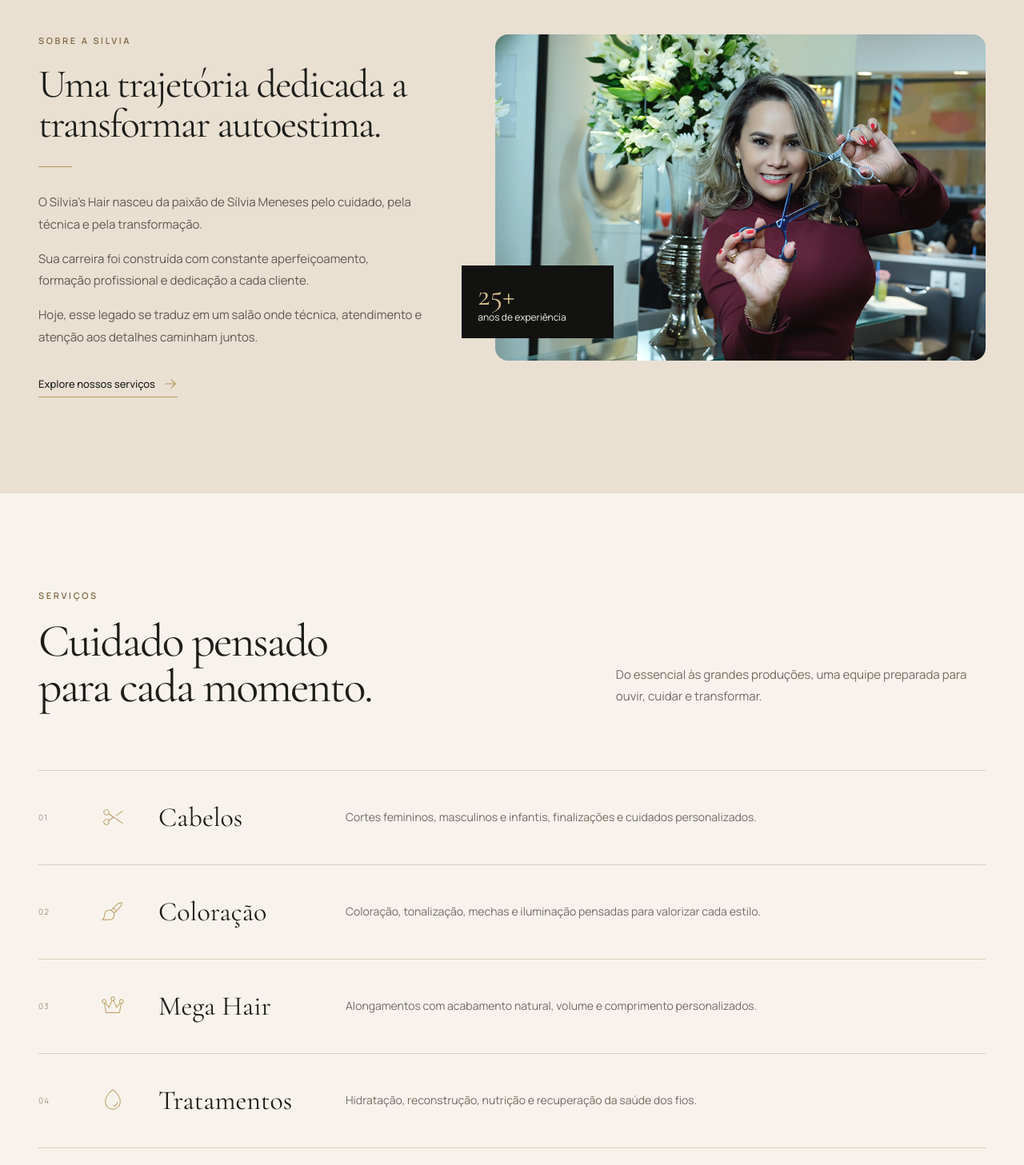
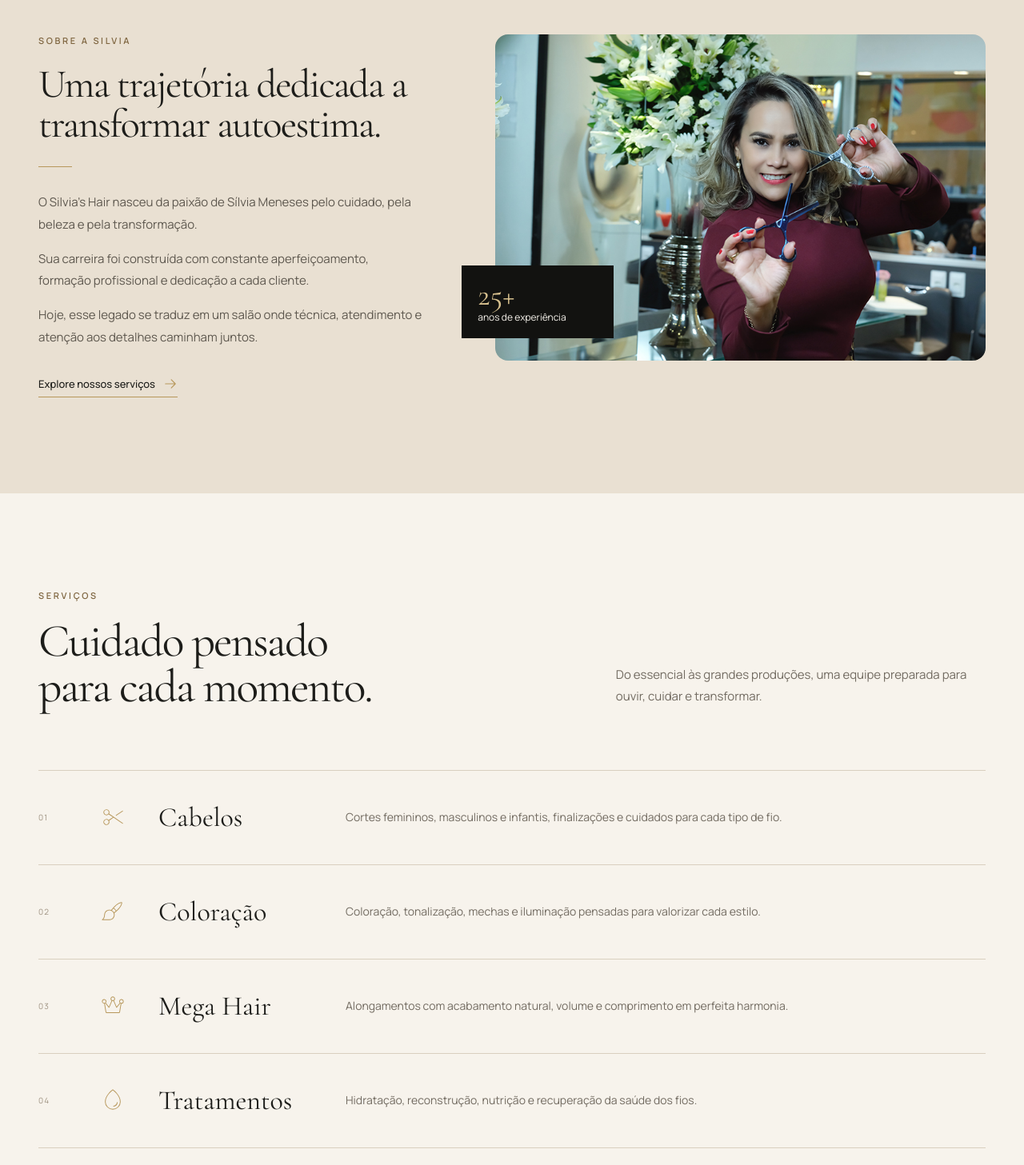
Before and after one commit to devkanda/silviashair, a React (Vite) app: page / in a window 1280 px wide. Shown: the part 751-2208 px from the top of the page at 80% size. Built offline with nearby package versions, Linux system fonts and the light colour scheme.

Commit message:
Refine repeated service copy

```diff
--- a/src/App.jsx
+++ b/src/App.jsx
@@ -19,9 +19,9 @@ const navItems = [
 ];
 
 const services = [
-  { icon: Scissors, title: "Cabelos", text: "Cortes femininos, masculinos e infantis, finalizações e cuidados personalizados." },
+  { icon: Scissors, title: "Cabelos", text: "Cortes femininos, masculinos e infantis, finalizações e cuidados para cada tipo de fio." },
   { icon: PaintBrush, title: "Coloração", text: "Coloração, tonalização, mechas e iluminação pensadas para valorizar cada estilo." },
-  { icon: Crown, title: "Mega Hair", text: "Alongamentos com acabamento natural, volume e comprimento personalizados." },
+  { icon: Crown, title: "Mega Hair", text: "Alongamentos com acabamento natural, volume e comprimento em perfeita harmonia." },
   { icon: Drop, title: "Tratamentos", text: "Hidratação, reconstrução, nutrição e recuperação da saúde dos fios." },
   { icon: FlowerLotus, title: "Limpeza de pele", text: "Higienização profunda, esfoliação e cuidados para renovar a pele com delicadeza." },
   { icon: Sparkle, title: "Penteados", text: "Criações para eventos, festas, noivas e ocasiões especiais." },
@@ -177,7 +177,7 @@ export function App() {
               <p className="eyebrow">Sobre a Silvia</p>
               <h2>Uma trajetória dedicada a transformar autoestima.</h2>
               <div className="gold-rule" />
-              <p>O Silvia's Hair nasceu da paixão de Sílvia Meneses pelo cuidado, pela técnica e pela transformação.</p>
+              <p>O Silvia's Hair nasceu da paixão de Sílvia Meneses pelo cuidado, pela beleza e pela transformação.</p>
               <p>Sua carreira foi construída com constante aperfeiçoamento, formação profissional e dedicação a cada cliente.</p>
               <p>Hoje, esse legado se traduz em um salão onde técnica, atendimento e atenção aos detalhes caminham juntos.</p>
               <a className="text-link" href="#servicos">Explore nossos serviços <ArrowRight size={18} /></a>
```
